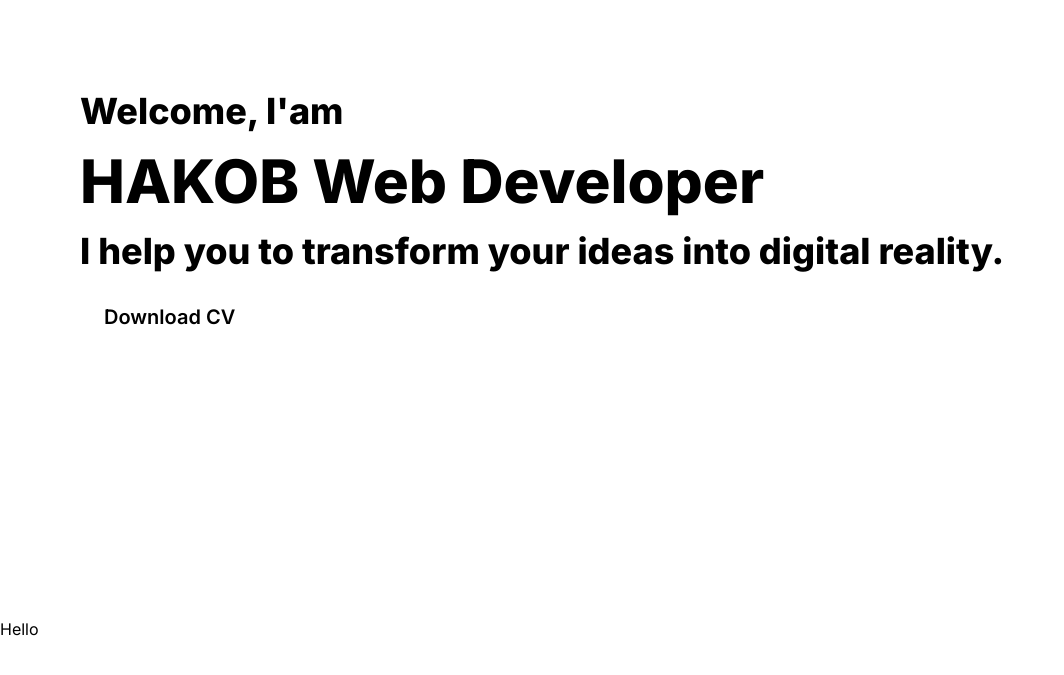
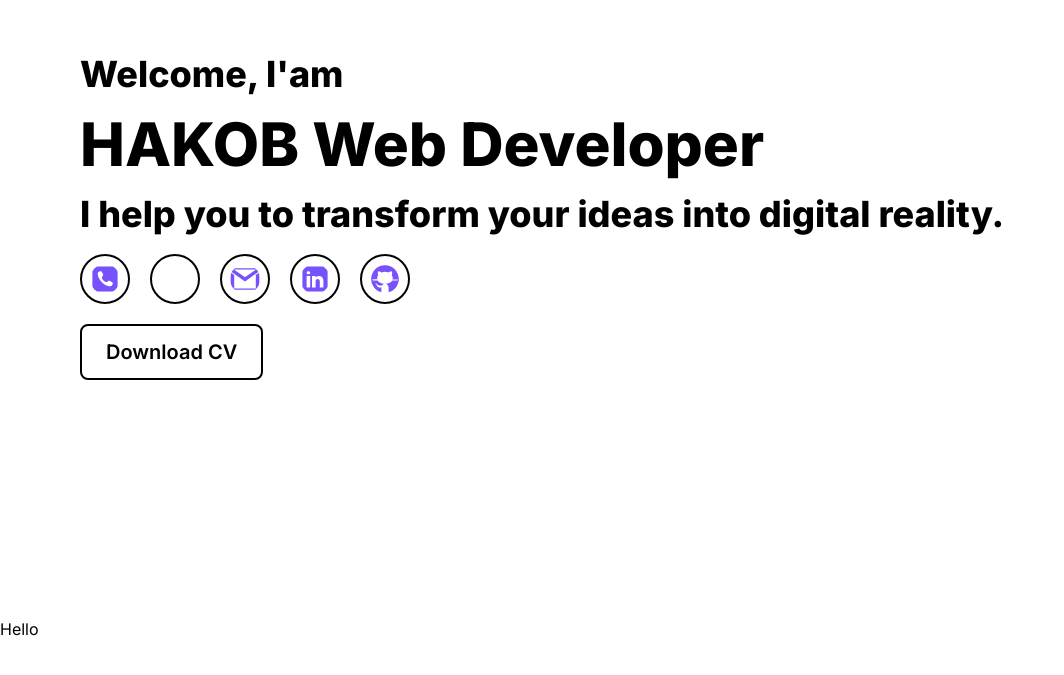
Before and after one commit to hakob-yan/personal-portfolio, a React (Create React App) app: page / in a window 1280 px wide. Shown: the part 183-858 px from the top of the page, without its empty margins (0-1064 px from the left). Built offline with nearby package versions, Linux system fonts and the light colour scheme.

Commit message:
added new logics

```diff
--- /dev/null
+++ b/src/assets/icons/github.ts
@@ -0,0 +1 @@
+export default "M17.791,46.836C18.502,46.53,19,45.823,19,45v-5.4c0-0.197,0.016-0.402,0.041-0.61C19.027,38.994,19.014,38.997,19,39 c0,0-3,0-3.6,0c-1.5,0-2.8-0.6-3.4-1.8c-0.7-1.3-1-3.5-2.8-4.7C8.9,32.3,9.1,32,9.7,32c0.6,0.1,1.9,0.9,2.7,2c0.9,1.1,1.8,2,3.4,2 c2.487,0,3.82-0.125,4.622-0.555C21.356,34.056,22.649,33,24,33v-0.025c-5.668-0.182-9.289-2.066-10.975-4.975 c-3.665,0.042-6.856,0.405-8.677,0.707c-0.058-0.327-0.108-0.656-0.151-0.987c1.797-0.296,4.843-0.647,8.345-0.714 c-0.112-0.276-0.209-0.559-0.291-0.849c-3.511-0.178-6.541-0.039-8.187,0.097c-0.02-0.332-0.047-0.663-0.051-0.999 c1.649-0.135,4.597-0.27,8.018-0.111c-0.079-0.5-0.13-1.011-0.13-1.543c0-1.7,0.6-3.5,1.7-5c-0.5-1.7-1.2-5.3,0.2-6.6 c2.7,0,4.6,1.3,5.5,2.1C21,13.4,22.9,13,25,13s4,0.4,5.6,1.1c0.9-0.8,2.8-2.1,5.5-2.1c1.5,1.4,0.7,5,0.2,6.6c1.1,1.5,1.7,3.2,1.6,5 c0,0.484-0.045,0.951-0.11,1.409c3.499-0.172,6.527-0.034,8.204,0.102c-0.002,0.337-0.033,0.666-0.051,0.999 c-1.671-0.138-4.775-0.28-8.359-0.089c-0.089,0.336-0.197,0.663-0.325,0.98c3.546,0.046,6.665,0.389,8.548,0.689 c-0.043,0.332-0.093,0.661-0.151,0.987c-1.912-0.306-5.171-0.664-8.879-0.682C35.112,30.873,31.557,32.75,26,32.969V33 c2.6,0,5,3.9,5,6.6V45c0,0.823,0.498,1.53,1.209,1.836C41.37,43.804,48,35.164,48,25C48,12.318,37.683,2,25,2S2,12.318,2,25 C2,35.164,8.63,43.804,17.791,46.836z"
--- /dev/null
+++ b/src/assets/icons/gmail.ts
@@ -0,0 +1 @@
+export default "M 5.5 7 C 3.019531 7 1 9.019531 1 11.5 L 1 11.925781 L 25 29 L 49 11.925781 L 49 11.5 C 49 9.019531 46.980469 7 44.5 7 Z M 6.351563 9 L 43.644531 9 L 25 22 Z M 1 14.027344 L 1 38.5 C 1 40.980469 3.019531 43 5.5 43 L 44.5 43 C 46.980469 43 49 40.980469 49 38.5 L 49 14.027344 L 43 18.296875 L 43 41 L 7 41 L 7 18.296875 Z"
--- /dev/null
+++ b/src/assets/icons/linkedin.ts
@@ -0,0 +1 @@
+export default "M41,4H9C6.24,4,4,6.24,4,9v32c0,2.76,2.24,5,5,5h32c2.76,0,5-2.24,5-5V9C46,6.24,43.76,4,41,4z M17,20v19h-6V20H17z M11,14.47c0-1.4,1.2-2.47,3-2.47s2.93,1.07,3,2.47c0,1.4-1.12,2.53-3,2.53C12.2,17,11,15.87,11,14.47z M39,39h-6c0,0,0-9.26,0-10 c0-2-1-4-3.5-4.04h-0.08C27,24.96,26,27.02,26,29c0,0.91,0,10,0,10h-6V20h6v2.56c0,0,1.93-2.56,5.81-2.56 c3.97,0,7.19,2.73,7.19,8.26V39z"
--- /dev/null
+++ b/src/assets/icons/location.ts
@@ -0,0 +1,7 @@
+
+
+
+export default `M197.849,0C122.131,0,60.531,61.609,60.531,137.329c0,72.887,124.591,243.177,129.896,250.388l4.951,6.738
+c0.579,0.792,1.501,1.255,2.471,1.255c0.985,0,1.901-0.463,2.486-1.255l4.948-6.738c5.308-7.211,129.896-177.501,129.896-250.388
+C335.179,61.609,273.569,0,197.849,0z M197.849,88.138c27.13,0,49.191,22.062,49.191,49.191c0,27.115-22.062,49.191-49.191,49.191
+c-27.114,0-49.191-22.076-49.191-49.191C148.658,110.2,170.734,88.138,197.849,88.138z`
--- /dev/null
+++ b/src/assets/icons/phone.ts
@@ -0,0 +1 @@
+export default`M 14 3.9902344 C 8.4886661 3.9902344 4 8.4789008 4 13.990234 L 4 35.990234 C 4 41.501568 8.4886661 45.990234 14 45.990234 L 36 45.990234 C 41.511334 45.990234 46 41.501568 46 35.990234 L 46 13.990234 C 46 8.4789008 41.511334 3.9902344 36 3.9902344 L 14 3.9902344 z M 18.005859 12.033203 C 18.633859 12.060203 19.210594 12.414031 19.558594 12.957031 C 19.954594 13.575031 20.569141 14.534156 21.369141 15.785156 C 22.099141 16.926156 22.150047 18.399844 21.498047 19.589844 L 20.033203 21.673828 C 19.637203 22.237828 19.558219 22.959703 19.824219 23.595703 C 20.238219 24.585703 21.040797 26.107203 22.466797 27.533203 C 23.892797 28.959203 25.414297 29.761781 26.404297 30.175781 C 27.040297 30.441781 27.762172 30.362797 28.326172 29.966797 L 30.410156 28.501953 C 31.600156 27.849953 33.073844 27.901859 34.214844 28.630859 C 35.465844 29.430859 36.424969 30.045406 37.042969 30.441406 C 37.585969 30.789406 37.939797 31.366141 37.966797 31.994141 C 38.120797 35.558141 35.359641 37.001953 34.556641 37.001953 C 34.000641 37.001953 27.316344 37.761656 19.777344 30.222656 C 12.238344 22.683656 12.998047 15.999359 12.998047 15.443359 C 12.998047 14.640359 14.441859 11.879203 18.005859 12.033203 z`
--- a/src/components/Button/index.tsx
+++ b/src/components/Button/index.tsx
@@ -3,7 +3,7 @@ import { IButton } from './types'
 
 const Button = ({ text }: IButton): ReactElement => {
     return (
-        <button className='text-xl text font-semibold rounded-lg bg-primary-2 px-6 py-3'>
+        <button className='text-xl text font-semibold border-2 border-primary-2 rounded-lg bg-primary-2 px-6 py-3 hover:bg-transparent hover:text-primary-2 transition-colors ease-linear duration-200'>
             {text}
         </button>
     )
--- /dev/null
+++ b/src/components/SVGIcon/index.tsx
@@ -0,0 +1,33 @@
+import { ISVGIcon } from "./types"
+import React, { ReactElement, MouseEvent } from 'react';
+
+const SVGIcon = ({ width = '50px', height = '50px', viewBox = '0 0 50 50', path, hoverColor, regularColor }: ISVGIcon): ReactElement => {
+    const iconStyles = {
+        fill: regularColor,
+    };
+
+    const handleMouseEnter = (event: MouseEvent<SVGElement>) => {
+        event.currentTarget.style.fill = hoverColor;
+    };
+
+    const handleMouseLeave = (event: MouseEvent<SVGElement>) => {
+        event.currentTarget.style.fill = regularColor;
+    };
+
+    return (
+        <svg
+            className='rounded-full border-solid border-2 border-primary-2 p-2 hover:bg-primary-2
+            transition ease-linear duration-200'
+            width={width}
+            height={height}
+            viewBox={viewBox}
+            onMouseEnter={handleMouseEnter}
+            onMouseLeave={handleMouseLeave}
+            style={iconStyles}
+        >
+            <path d={path} />
+        </svg>
+    );
+};
+
+export default SVGIcon;
--- /dev/null
+++ b/src/components/SVGIcon/types.ts
@@ -0,0 +1,3 @@
+export interface ISVGIcon {
+    width?: string, height?: string, viewBox?: string, path: string, hoverColor: string, regularColor: string
+}
--- /dev/null
+++ b/src/components/SocialMedia/index.tsx
@@ -0,0 +1,14 @@
+import React, { ReactElement } from 'react'
+import SVGIcon from '../SVGIcon'
+import { ISocialMedia } from './types'
+
+const SocialMedia = ({ src, link ,color,hoverColor}: ISocialMedia): ReactElement => {
+    return (
+        <a target='_blank' href={link}>
+            <SVGIcon hoverColor={hoverColor} regularColor={color} path={src} />
+        </a>
+
+    )
+}
+
+export default SocialMedia
--- /dev/null
+++ b/src/components/SocialMedia/types.ts
@@ -0,0 +1,7 @@
+export interface ISocialMedia {
+    src: string,
+    link: string,
+    color: string,
+    hoverColor:string
+
+}
--- a/src/pages/Home/helper.ts
+++ b/src/pages/Home/helper.ts
@@ -3,7 +3,7 @@ import { IParticle, ILine, IGet, IFeaturePath, IMouse } from "./types";
 const radiusColor = "rgba(255,0,0,01)";
 const lineColor = 'rgba(100, 100, 252,0.4)';
 const circleColor = lineColor;
-const mouseColor = "rgba(20,0,255,1)";
+const mouseColor = "rgba(200,0,255,1)";
 
 
 
--- a/src/pages/Home/index.tsx
+++ b/src/pages/Home/index.tsx
@@ -3,6 +3,21 @@ import { useSelector, useDispatch } from 'react-redux';
 import { increment, decrement } from '../../redux/rootSlice'
 import canvasAnimate from './animate'
 import Button from '../../components/Button';
+import SocialMedia from '../../components/SocialMedia';
+import LinkedIn from "../../assets/icons/linkedin";
+import Gmail from "../../assets/icons/gmail";
+import GitHub from "../../assets/icons/github";
+import Phone from "../../assets/icons/phone";
+import Location from "../../assets/icons/location";
+
+const socialMediaArr = [
+  { src: Phone, value: "+374-93-102-122", link: "tel:+374-93-102-122" },
+  { src: Location, value: "Yerevan, Armenia", link: "https://goo.gl/maps/F5TodZ4nsdAPjRNZ9" },
+  { src: Gmail, value: "devhakob@gmail.com", link: "mailto:devhakob@gmail.com" },
+  { src: LinkedIn, value: "linkedin.com/in/hakob-yan", link: "https://www.linkedin.com/in/hakob-yan" },
+  { src: GitHub, value: "github.com/hakob-yan", link: "https://github.com/hakob-yan" },
+
+];
 
 const Home = (): ReactElement => {
   const canvasElem = useRef<HTMLCanvasElement>(null);
@@ -14,12 +29,12 @@ const Home = (): ReactElement => {
   return (
     <main className='text-font-color'>
       <section className="h-screen bg-primary-1 relative flex justify-start items-center	p-20">
-        {/* <canvas className='absolute h-full w-full' ref={canvasElem}></canvas> */}
-        <aside className='font-extrabold flex	flex-col gap-y-5 items-start'>
+        {/* <canvas className='absolute h-full w-full ' ref={canvasElem}></canvas> */}
+        <aside className='font-extrabold flex	flex-col gap-y-5 items-start z-10'>
           <p className='relative text-4xl'>Welcome, I'am </p>
           <p className='relative text-6xl'>HAKOB  <span className='text-primary-2'>Web Developer</span></p>
           <p className='relative text-4xl'>I help you to transform your ideas into digital reality. </p>
-
+          <span className='flex  gap-x-5'> {socialMediaArr.map(el => (<SocialMedia link={el.link} src={el.src} color='#7651fc' hoverColor='#fff' />))} </span>
           <Button text='Download CV' />
         </aside>
 
```
Also changed, not shown: src/assets/images/galaxy.jpg (deleted).
